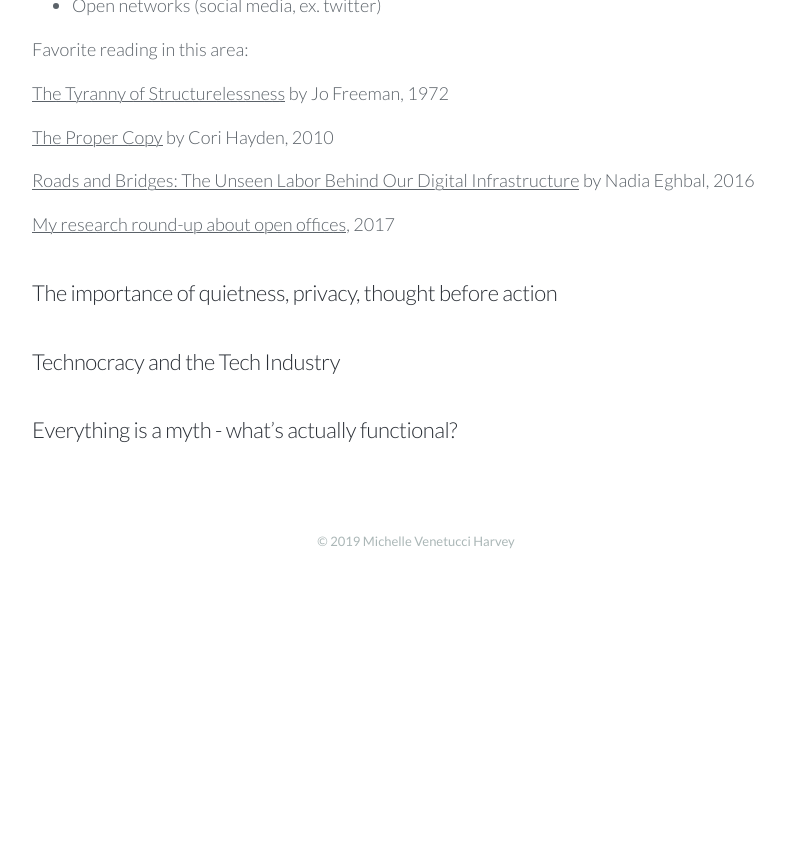
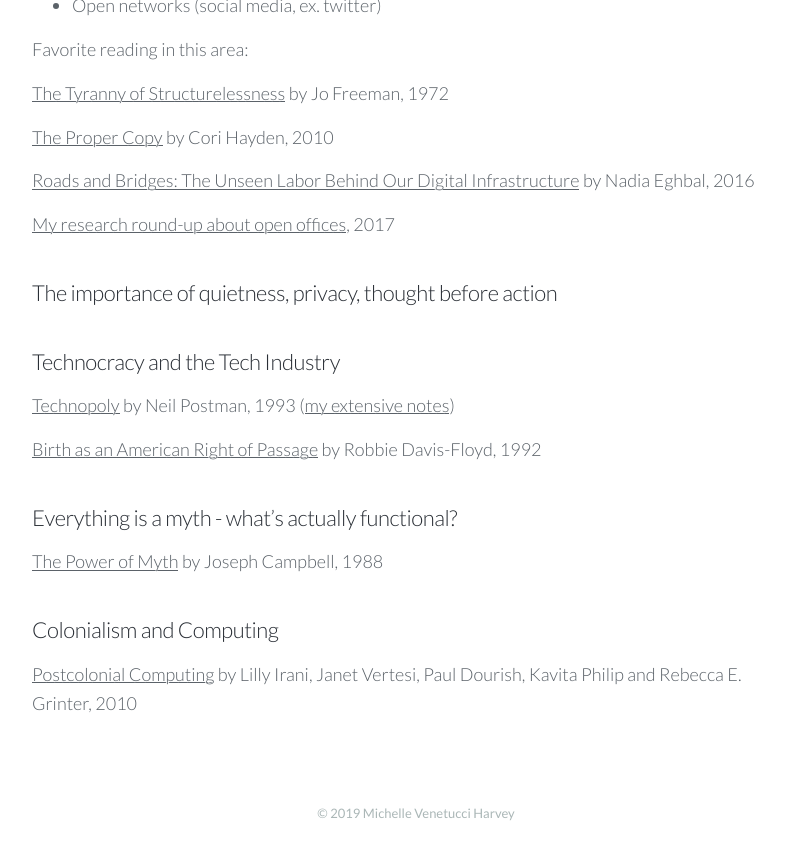
Before and after one commit to venetucci/personal-website, a Jekyll site: the page built from _pages/about.md, in a window 1280 px wide and 900 px high, scrolled down 1609 px. Shown: the top 860 px of the window, without its empty margins (224-1009 px from the left). Built offline with Jekyll 4.4.1, drawn with Linux system fonts in a browser that asks for light colours; nearby versions of some CDN libraries; before the commit the page ends 2237 px from its top, so only the background shows below that.

Commit message:
Update from Forestry.io Michelle Venetucci Harvey updated _pages/about.md

```diff
--- a/_pages/about.md
+++ b/_pages/about.md
@@ -48,4 +48,14 @@
 
 ### Technocracy and the Tech Industry
 
+[Technopoly](https://www.collier.sts.vt.edu/1504/pdfs/technopoly-neil-postman.pdf) by Neil Postman, 1993 ([my extensive notes](https://github.com/venetucci/book-notes/blob/master/2018%20notes/Technopoly-notes.md))
+
+[Birth as an American Right of Passage](https://www.amazon.com/dp/B007FRK2DG/ref=dp-kindle-redirect?_encoding=UTF8&btkr=1) by Robbie Davis-Floyd, 1992
+
 ### Everything is a myth - what's actually functional?
+
+[The Power of Myth](https://www.goodreads.com/book/show/35519.The_Power_of_Myth) by Joseph Campbell, 1988
+
+### Colonialism and Computing
+
+[Postcolonial Computing](http://www.dourish.com/publications/2010/chi2010-postcolonial.pdf) by Lilly Irani, Janet Vertesi, Paul Dourish, Kavita Philip and Rebecca E. Grinter, 2010
```
